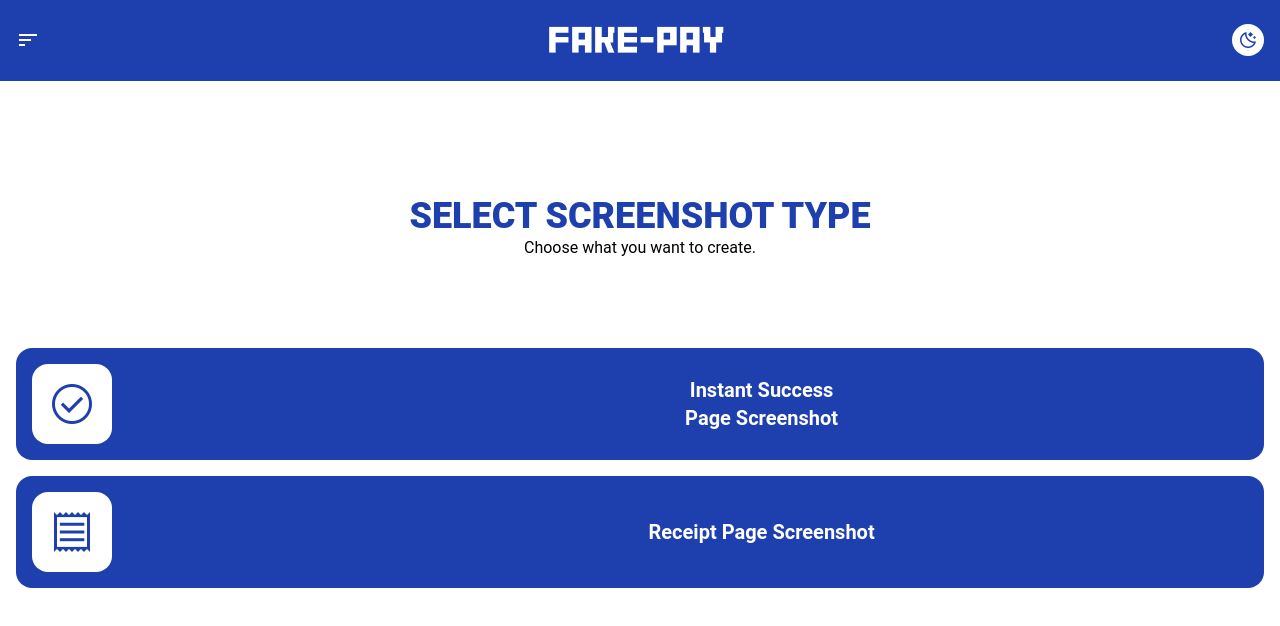
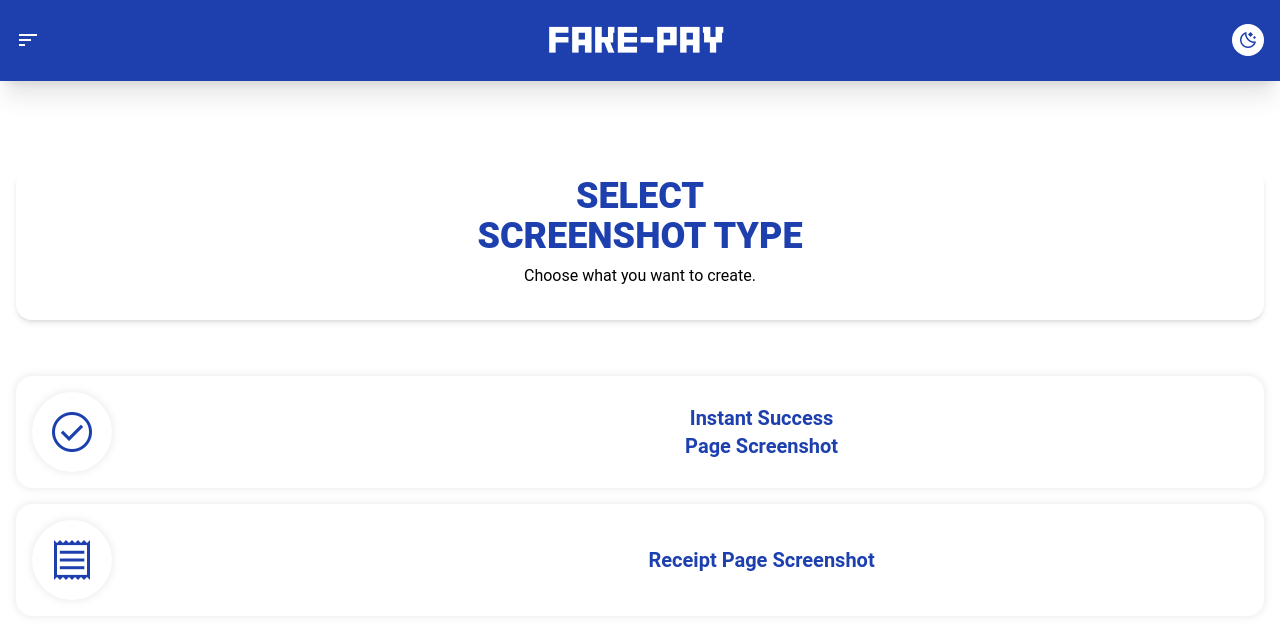
Before and after one commit to ajmalfaris11/Fake-Pay, a React (Vite) app: page /1/option in a window 1280 px wide. Shown: the top 626 px of the page. Built offline with nearby package versions, Linux system fonts and the light colour scheme.

Commit message:
design improved

```diff
--- a/src/components/NavBar.jsx
+++ b/src/components/NavBar.jsx
@@ -17,7 +17,7 @@ export default function NavBar() {
   };
 
   return (
-    <nav className="bg-[#1e40af] p-4 text-white text-center w-full flex justify-between items-center fixed top-0 z-50 px-4">
+    <nav className="bg-[#1e40af] p-4 text-white text-center w-full flex justify-between items-center fixed top-0 z-50 px-4 shadow-xl">
       <span className="material-symbols-outlined">
         sort
       </span>
--- a/src/components/PlatformCard.jsx
+++ b/src/components/PlatformCard.jsx
@@ -3,7 +3,7 @@ import React from "react";
 export default function PlatformCard({ platform, onClick }) {
   return (
     <div
-      className="border p-4 rounded shadow hover:bg-blue-100 cursor-pointer rounded-xl transition-colors duration-500 hover:scale-105 transition-transform duration-500 dark:bg-white"
+      className="border p-4 rounded shadow-lg dark:shadow-md dark:shadow-blue-300/100 hover:bg-blue-100 cursor-pointer rounded-xl transition-colors duration-500 hover:scale-105 transition-transform duration-500 dark:bg-white"
       onClick={onClick}
     >
       <img src={platform.logo} alt={`${platform.name} logo`} className="mb-2 rounded-xl" />
--- a/src/pages/HomePage.jsx
+++ b/src/pages/HomePage.jsx
@@ -41,7 +41,7 @@ export default function HomePage() {
   ];
 
   return (
-    <div className="dark:bg-black">
+    <div className="dark:bg-black pt-4">
       <NavBar />
       <div className="p-2">
         <CarouselCustomNavigation />
--- a/src/pages/SelectScreenshotType.jsx
+++ b/src/pages/SelectScreenshotType.jsx
@@ -8,21 +8,21 @@ export default function SelectScreenshotType() {
   const navigate = useNavigate();
 
   return (
-    <div className="min-h-screen bg-white dark:bg-black text-black flex flex-col items-center justify-center px-4 font-sans">
+    <div className="min-h-screen w-full bg-white dark:bg-black text-black flex flex-col items-center justify-center px-4 font-sans">
       <NavBar />
-      <div className="text-center mb-14">
-        <h1 className="text-4xl font-extrabold uppercase text-center text-[#1e40af] dark:text-white">
-          Select Screenshot Type
+      <div className="w-full text-center shadow-md rounded-2xl mb-14">
+        <h1 className="text-4xl font-extrabold uppercase text-center text-[#1e40af] dark:text-white p-2">
+          Select <br /> Screenshot Type
         </h1>
         <p className="mb-8 dark:text-gray-500">Choose what you want to create.</p>
       </div>
 
       <button
-        className="w-full bg-[#1e40af] text-white p-4 rounded-2xl mb-4 flex items-center justify-between text-xl font-bold"
+        className="w-full bg-white dark:bg-gray-900 text-[#1e40af] dark:text-white p-4 rounded-2xl mb-4 flex items-center justify-between text-xl font-bold shadow-around-md"
         onClick={() => navigate(`/${platform}/success/input`)}
       >
-        <div className="w-20 h-20 rounded-2xl bg-white flex items-center justify-center">
-          <span className="material-symbols-outlined text-[#1e40af] text-5xl">
+        <div className="w-20 h-20 rounded-2xl bg-white dark:bg-black flex items-center justify-center ">
+          <span className="material-symbols-outlined text-5xl shadow-around-md p-4 rounded-full ">
             check_circle
           </span>
         </div>
@@ -32,15 +32,15 @@ export default function SelectScreenshotType() {
       </button>
 
       <button
-        className="w-full bg-[#1e40af] text-white p-4 rounded-2xl mb-4 flex items-center justify-between text-xl font-bold"
+        className="w-full bg-white dark:bg-gray-900 text-[#1e40af] dark:text-white p-4 rounded-2xl mb-4 flex items-center justify-between text-xl font-bold shadow-around-md"
         onClick={() => navigate(`/${platform}/receipt/input`)}
       >
-        <div className="w-20 h-20 rounded-2xl bg-white flex items-center justify-center">
-          <span className="material-symbols-outlined text-[#1e40af] text-5xl">
+        <div className="w-20 h-20 rounded-2xl bg-white dark:bg-black flex items-center justify-center ">
+          <span className="material-symbols-outlined text-5xl shadow-around-md p-4 rounded-full ">
             receipt
           </span>
         </div>
-        <p className="w-4/5">Receipt Page Screenshot</p>
+        <p className="w-4/5 ">Receipt Page Screenshot</p>
       </button>
     </div>
   );
--- a/tailwind.config.js
+++ b/tailwind.config.js
@@ -16,6 +16,9 @@ module.exports = withMT({
         noto: ['"Noto Sans Display"', 'sans-serif'],
         opensans: ['"Open Sans"', 'sans-serif'],
       },
+      boxShadow: {
+        'around-md': '0 0 10px 0 rgba(0, 0, 0, 0.1)',
+      },
     },
   },
   plugins: [],
```
